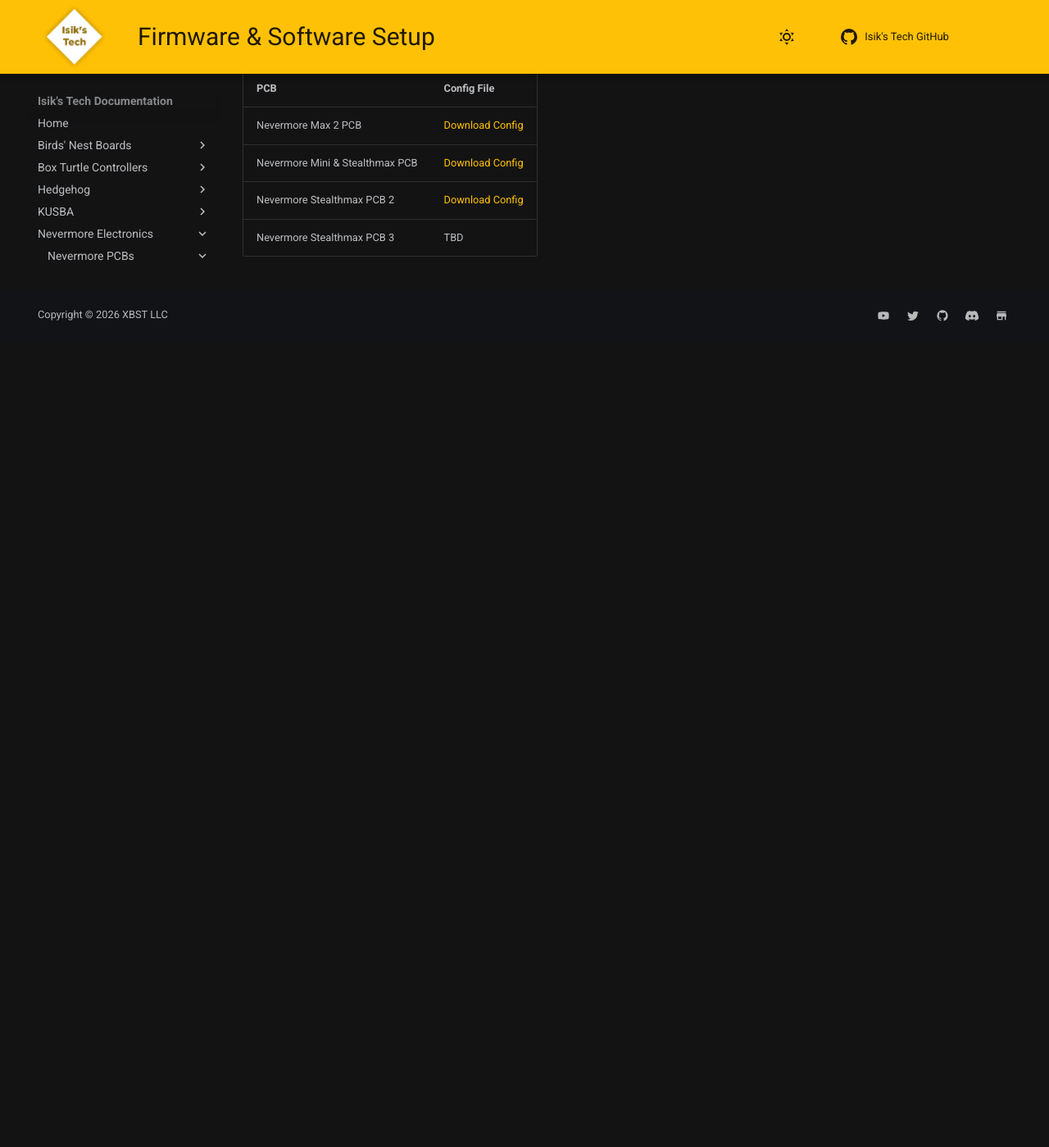
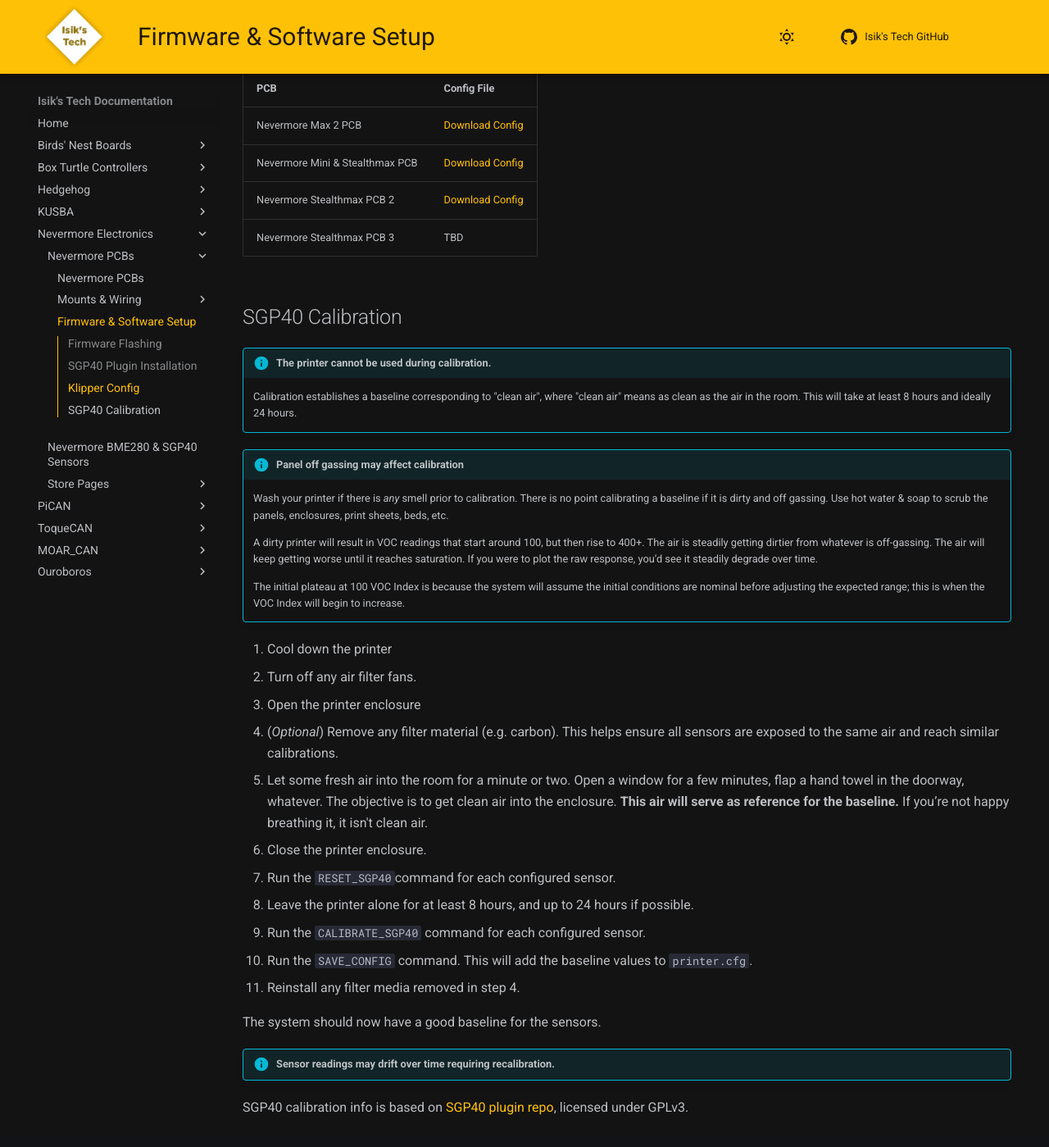
Before and after one commit to xbst/docs, an MkDocs documentation site: the page built from docs/Nevermore/Firmware-Setup.md, in a window 1280 px wide and 1400 px high, scrolled down 2091 px. Shown: the whole window at 82% size. Built offline with MkDocs 1.6.1 and Material for MkDocs 9.7.7, drawn with Linux system fonts in a browser that asks for light colours; before the commit the page ends 2508 px from its top, so only the background shows below that.

Commit message:
spg calibration

```diff
--- a/docs/Nevermore/Firmware-Setup.md
+++ b/docs/Nevermore/Firmware-Setup.md
@@ -158,3 +158,40 @@ managed_services: klipper
 | Nevermore Mini & Stealthmax PCB | [Download Config](https://raw.githubusercontent.com/xbst/Nevermore-PCB/refs/heads/master/Firmware/Max.cfg) |
 | Nevermore Stealthmax PCB 2 | [Download Config](https://raw.githubusercontent.com/xbst/Nevermore-PCB/refs/heads/master/Firmware/SM2.cfg) |
 | Nevermore Stealthmax PCB 3 | TBD |
+
+## SGP40 Calibration
+
+!!! info "The printer cannot be used during calibration."
+
+    Calibration establishes a baseline corresponding to "clean air", where "clean air" means as clean as the air in the room. This will take at least 8 hours and ideally 24 hours.
+
+!!! info "Panel off gassing may affect calibration"
+    Wash your printer if there is _any_ smell prior to calibration. There is no point calibrating a baseline if it is dirty and off gassing. Use hot water & soap to scrub the panels, enclosures, print sheets, beds, etc.
+
+    A dirty printer will result in VOC readings that start around 100, but then rise to 400+. The air is steadily getting dirtier from whatever is off-gassing. The air will keep getting worse until it reaches saturation. If you were to plot the raw response, you’d see it steadily degrade over time.
+
+    The initial plateau at 100 VOC Index is because the system will assume the initial conditions are nominal before adjusting the expected range; this is when the VOC Index will begin to increase.
+
+1. Cool down the printer
+2. Turn off any air filter fans.
+3. Open the printer enclosure
+4. (_Optional_) Remove any filter material (e.g. carbon).
+   This helps ensure all sensors are exposed to the same air and reach similar calibrations.
+5. Let some fresh air into the room for a minute or two.
+   Open a window for a few minutes, flap a hand towel in the doorway, whatever.
+   The objective is to get clean air into the enclosure.
+   **This air will serve as reference for the baseline.**
+   If you’re not happy breathing it, it isn't clean air.
+6. Close the printer enclosure.
+7. Run the `RESET_SGP40`command for each configured sensor.
+8. Leave the printer alone for at least 8 hours, and up to 24 hours if possible.
+9. Run the `CALIBRATE_SGP40` command for each configured sensor.
+10. Run the `SAVE_CONFIG` command.
+    This will add the baseline values to `printer.cfg`.
+11. Reinstall any filter media removed in step 4.
+
+The system should now have a good baseline for the sensors.
+
+!!! info "Sensor readings may drift over time requiring recalibration."
+
+SGP40 calibration info is based on [SGP40 plugin repo](https://github.com/thetic/klipper-sgp40), licensed under GPLv3.
```
